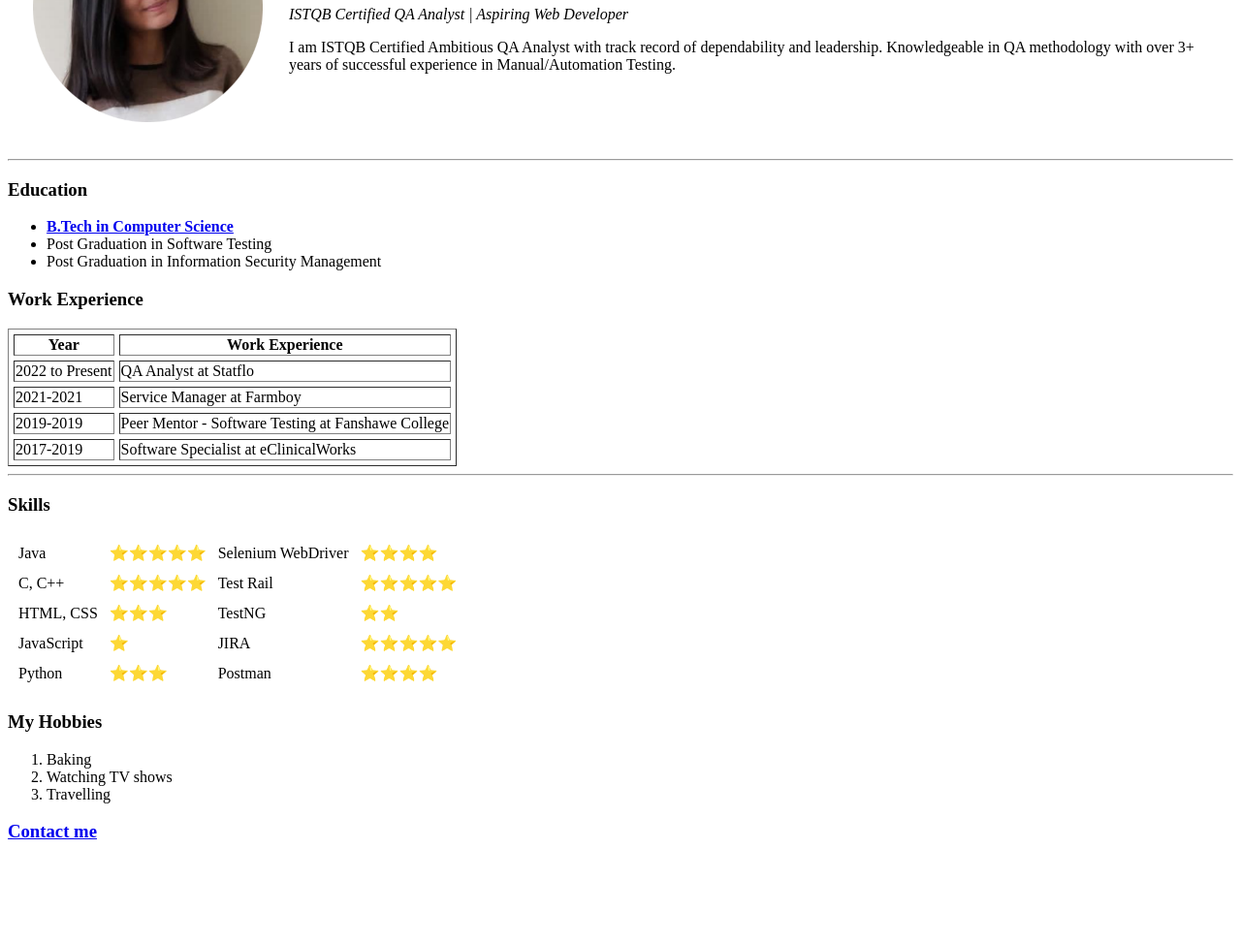
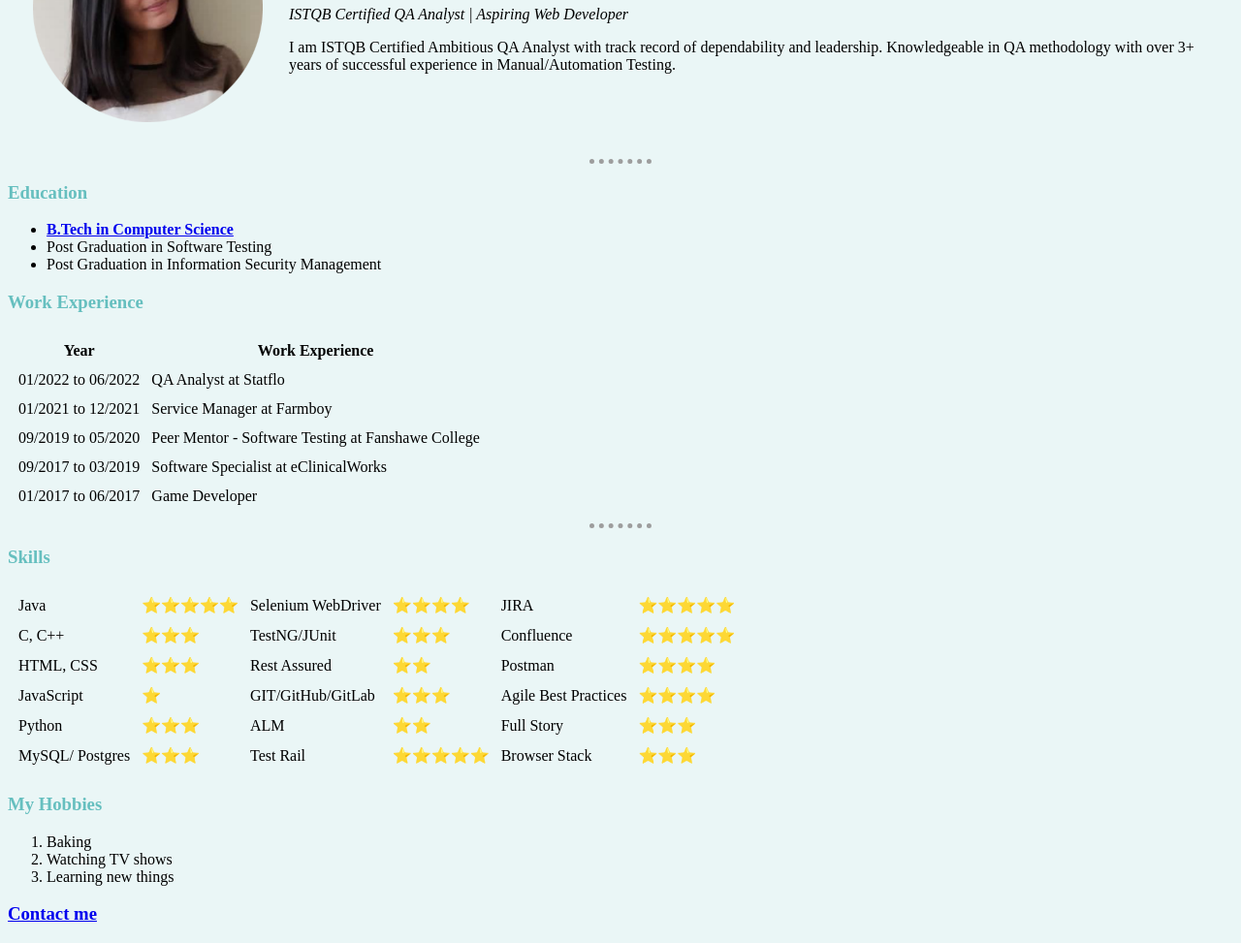
Before and after one commit to devashree33/Resume, a plain HTML site: page index.html in a window 1280 px wide. Shown: the part 145-1118 px from the top of the page at 97% size. Before the commit the page ends 1033 px from the top, so only its background shows below. Drawn offline with Linux system fonts and the light colour scheme.

Commit message:
Add files via upload

```diff
--- /dev/null
+++ b/css/styles.css
@@ -0,0 +1,19 @@
+body {
+  background-color: #EAF6F6;
+
+}
+
+hr {
+  border-style: dotted none none none;
+  border-color: #9D9D9D;
+  border-width: 5px;
+  width:5%
+}
+
+h1 {
+  color: #66BFBF;
+}
+
+h3 {
+  color: #66BFBF;
+}
--- a/index.html
+++ b/index.html
@@ -4,6 +4,8 @@
 <head>
   <meta charset="utf-8">
   <title>💚Devashree's Website</title>
+  <link rel="stylesheet" href="css/styles.css">
+
 </head>
 
 <body>
@@ -33,7 +35,7 @@
 
     <h3>Work Experience</h3>
 
-    <table border="1" cellspacing="5">
+    <table cellspacing="10">
       <thead>
         <th>Year</th>
         <th>Work Experience</th>
@@ -41,26 +43,26 @@
 
       <tbody>
         <tr>
-          <td>2022 to Present</td>
+          <td>01/2022 to 06/2022</td>
           <td>QA Analyst at Statflo</td>
         </tr>
         <tr>
-          <td>2021-2021</td>
+          <td>01/2021 to 12/2021</td>
           <td>Service Manager at Farmboy</td>
         </tr>
         <tr>
-          <td>2019-2019</td>
+          <td>09/2019 to 05/2020</td>
           <td>Peer Mentor - Software Testing at Fanshawe College</td>
         </tr>
         <tr>
-          <td>2017-2019</td>
+          <td>09/2017 to 03/2019</td>
           <td>Software Specialist at eClinicalWorks</td>
         </tr>
+        <tr>
+          <td>01/2017 to 06/2017</td>
+          <td>Game Developer</td>
+        </tr>
       </tbody>
-
-      <tfoot>
-
-      </tfoot>
 
     </table>
 
@@ -74,12 +76,16 @@
           <td>⭐⭐⭐⭐⭐</td>
           <td>Selenium WebDriver</td>
           <td>⭐⭐⭐⭐</td>
+          <td>JIRA</td>
+          <td>⭐⭐⭐⭐⭐</td>
 
         </tr>
         <tr>
           <td>C, C++ </td>
-          <td>⭐⭐⭐⭐⭐</td>
-          <td>Test Rail </td>
+          <td>⭐⭐⭐</td>
+          <td>TestNG/JUnit </td>
+          <td>⭐⭐⭐</td>
+          <td>Confluence</td>
           <td>⭐⭐⭐⭐⭐</td>
 
         </tr>
@@ -87,21 +93,35 @@
         <tr>
           <td>HTML, CSS</td>
           <td>⭐⭐⭐</td>
-          <td>TestNG</td>
+          <td>Rest Assured</td>
           <td>⭐⭐</td>
+          <td>Postman</td>
+          <td>⭐⭐⭐⭐</td>
         </tr>
 
         <tr>
           <td>JavaScript </td>
           <td>⭐</td>
-          <td>JIRA </td>
-          <td>⭐⭐⭐⭐⭐</td>
+          <td>GIT/GitHub/GitLab </td>
+          <td>⭐⭐⭐</td>
+          <td>Agile Best Practices</td>
+          <td>⭐⭐⭐⭐</td>
         </tr>
         <tr>
           <td>Python </td>
           <td>⭐⭐⭐</td>
-          <td>Postman </td>
-          <td>⭐⭐⭐⭐</td>
+          <td>ALM </td>
+          <td>⭐⭐</td>
+          <td>Full Story</td>
+          <td>⭐⭐⭐</td>
+        </tr>
+        <tr>
+          <td>MySQL/ Postgres</td>
+          <td>⭐⭐⭐</td>
+          <td>Test Rail</td>
+          <td>⭐⭐⭐⭐⭐</td>
+          <td>Browser Stack</td>
+          <td>⭐⭐⭐</td>
         </tr>
       </tbody>
 
@@ -112,7 +132,7 @@
     <ol>
       <li>Baking</li>
       <li>Watching TV shows</li>
-      <li>Travelling</li>
+      <li>Learning new things</li>
     </ol>
 
     <h3><a href="contact.html">Contact me</a></h3>
```
Also changed, not shown: contact.html (+1 -0 lines).
